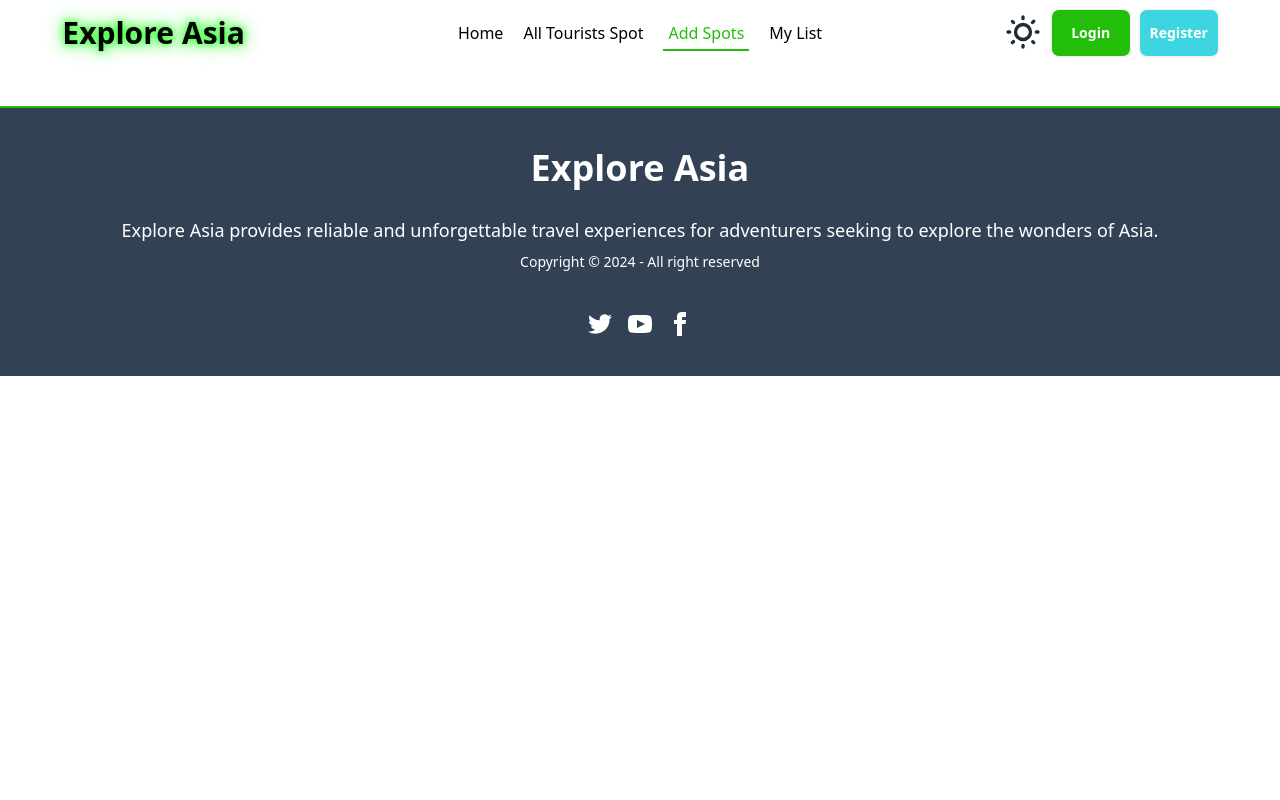
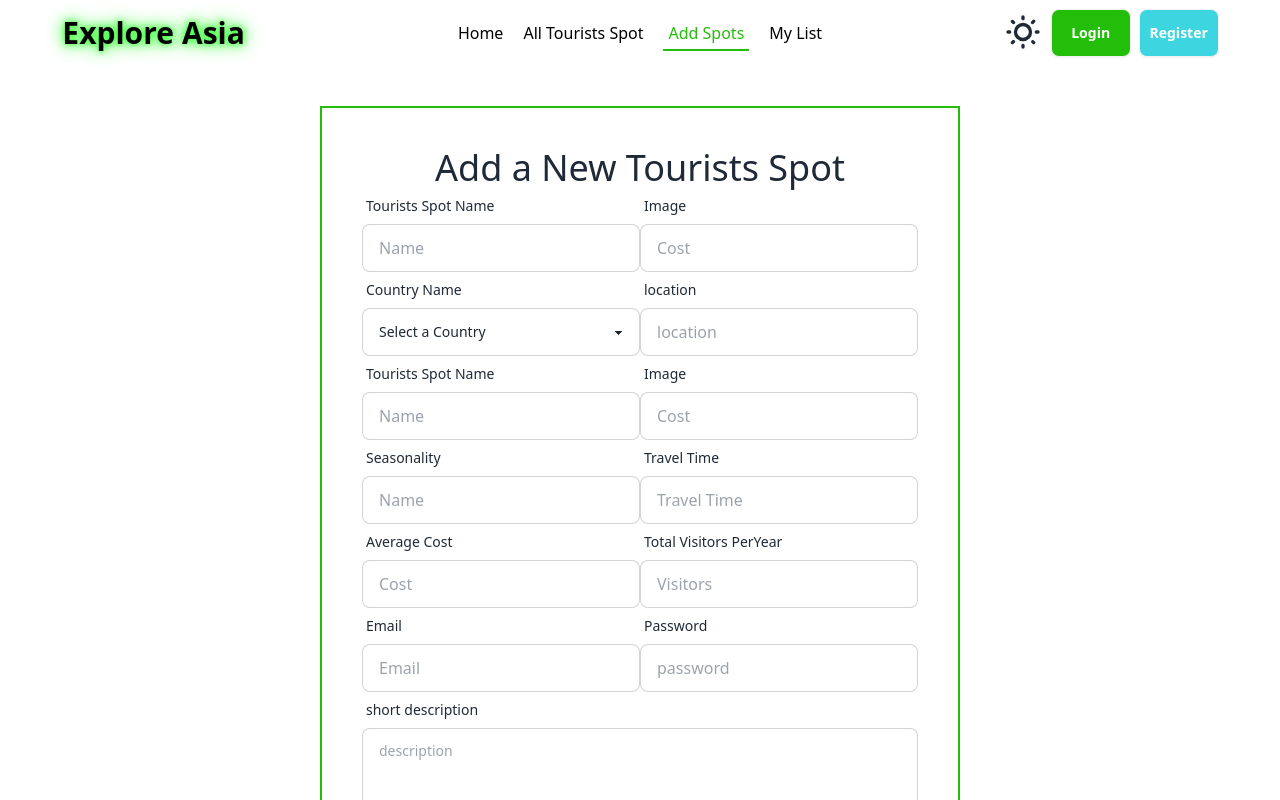
Before and after one commit to Shakhawat-pro/Handy-helper-client, a React (Vite) app: page /addSpots in a window 1280 px wide. Shown: the top 800 px of the page. Built offline with nearby package versions, Linux system fonts and the light colour scheme.

Commit message:
Add tiurists spots form done

```diff
--- a/src/components/spots/AddSpots.jsx
+++ b/src/components/spots/AddSpots.jsx
@@ -1,8 +1,116 @@
 
 const AddSpots = () => {
+
+
+    const handleAddProduct = e => {
+        e.preventDefault();
+        // Add your form submission logic here
+        console.log(formData);
+    };
+
     return (
-        <div>
+        <div className="text-center border-2 border-[#23BE0A] md:w-6/12 mx-auto p-10">
+            <div>
+                <h2 className="text-4xl">Add a New Tourists Spot</h2>
+            </div>
+            <div>
+                <form >
+                    {/* 1st line */}
+                    <div className="flex justify-between">
+                        <label className=" w-full max-w-xs">
+                            <div className="label">
+                                <span className="label-text">Tourists Spot Name</span>                        </div>
+                            <input type="text" name="name" placeholder="Name" className="input input-bordered w-full " />
+                        </label>
+                        <label className=" w-full max-w-xs">
+                            <div className="label">
+                                <span className="label-text">Image</span>                        </div>
+                            <input type="url" name="image" placeholder="Cost" className="input input-bordered w-full " />
+                        </label>
+                    </div>
+                    {/* 2nd row */}
+                    <div className="flex justify-between">
+                        <label className=" w-full max-w-xs">
+                            <div className="label">
+                                <span className="label-text">Country Name</span>                    </div>
+                            <select name="country" className="select select-bordered w-full">
+                                <option disabled selected>Select a Country</option>
+                                <option>Bangladesh</option>
+                                <option>Thailand</option>
+                                <option>Indonesia</option>
+                                <option>Malaysia</option>
+                                <option>Vietnam</option>
+                                <option>Cambodia</option>
+                            </select>
 
+                        </label>
+                        <label className=" w-full max-w-xs">
+                            <div className="label">
+                                <span className="label-text">location</span>                    </div>
+                            <input type="text" name="location" placeholder="location" className="input input-bordered w-full " />
+                        </label>
+                    </div>
+                    {/* 3rd row */}
+                    <div className="flex justify-between">
+                        <label className=" w-full max-w-xs">
+                            <div className="label">
+                                <span className="label-text">Tourists Spot Name</span>                        </div>
+                            <input type="text" name="name" placeholder="Name" className="input input-bordered w-full " />
+                        </label>
+                        <label className=" w-full max-w-xs">
+                            <div className="label">
+                                <span className="label-text">Image</span>                        </div>
+                            <input type="url" name="image" placeholder="Cost" className="input input-bordered w-full " />
+                        </label>
+                    </div>
+                    {/* 4th row */}
+                    <div className="flex justify-between">
+                        <label className=" w-full max-w-xs">
+                            <div className="label">
+                                <span className="label-text">Seasonality</span>                        </div>
+                            <input type="text" name="seasonality" placeholder="Name" className="input input-bordered w-full " />
+                        </label>
+                        <label className=" w-full max-w-xs">
+                            <div className="label">
+                                <span className="label-text">Travel Time</span>                        </div>
+                            <input type="number" name="travel" placeholder="Travel Time" className="input input-bordered w-full " />
+                        </label>
+                    </div>
+                    <div className="flex justify-between">
+                        <label className=" w-full max-w-xs">
+                            <div className="label">
+                                <span className="label-text">Average Cost</span>                        </div>
+                            <input type="number" name="Cost" placeholder="Cost" className="input input-bordered w-full " />
+                        </label>
+                        <label className=" w-full max-w-xs">
+                            <div className="label">
+                                <span className="label-text">Total Visitors PerYear</span>                        </div>
+                            <input type="number" name="Visitors" placeholder="Visitors" className="input input-bordered w-full " />
+                        </label>
+                    </div>
+                    <div className="flex justify-between">
+                        <label className=" w-full max-w-xs">
+                            <div className="label">
+                                <span className="label-text">Email</span>                        </div>
+                            <input type="email" name="email" placeholder="Email" className="input input-bordered w-full " />
+                        </label>
+                        <label className=" w-full max-w-xs">
+                            <div className="label">
+                                <span className="label-text">Password</span>                        </div>
+                            <input type="password" name="password" placeholder="password" className="input input-bordered w-full " />
+                        </label>
+                    </div>
+                    <div>
+                        <label className="form-control">
+                            <div className="label">
+                                <span className="label-text">short description</span>
+                            </div>
+                            <textarea name="description" className="textarea textarea-bordered h-24" placeholder="description"></textarea>
+                        </label>
+                    </div>
+                    <input type="submit" value="Submit" className="btn w-full text-white bg-[#23BE0A]" />
+                </form>
+            </div>
         </div>
     );
 };
```
